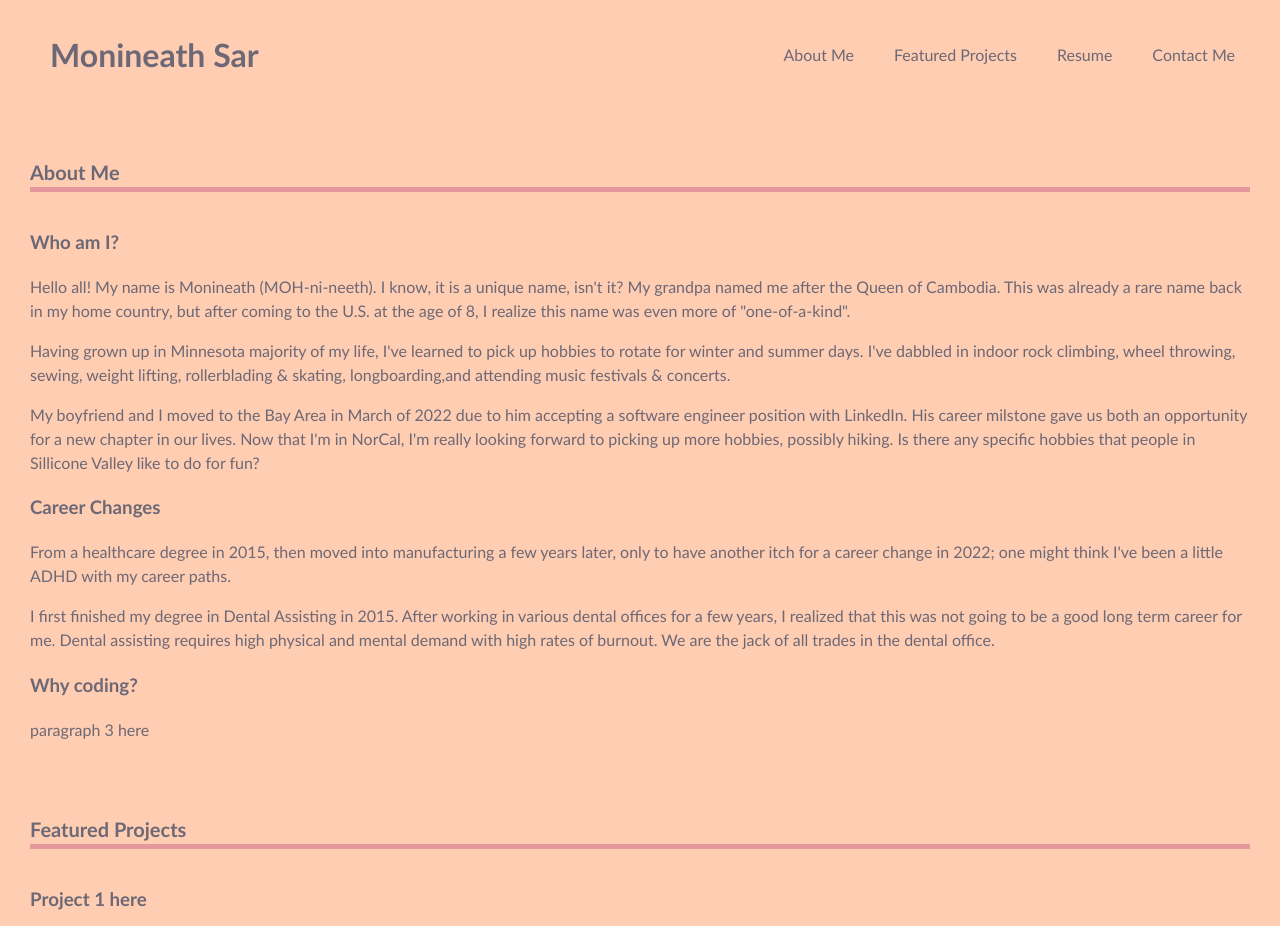
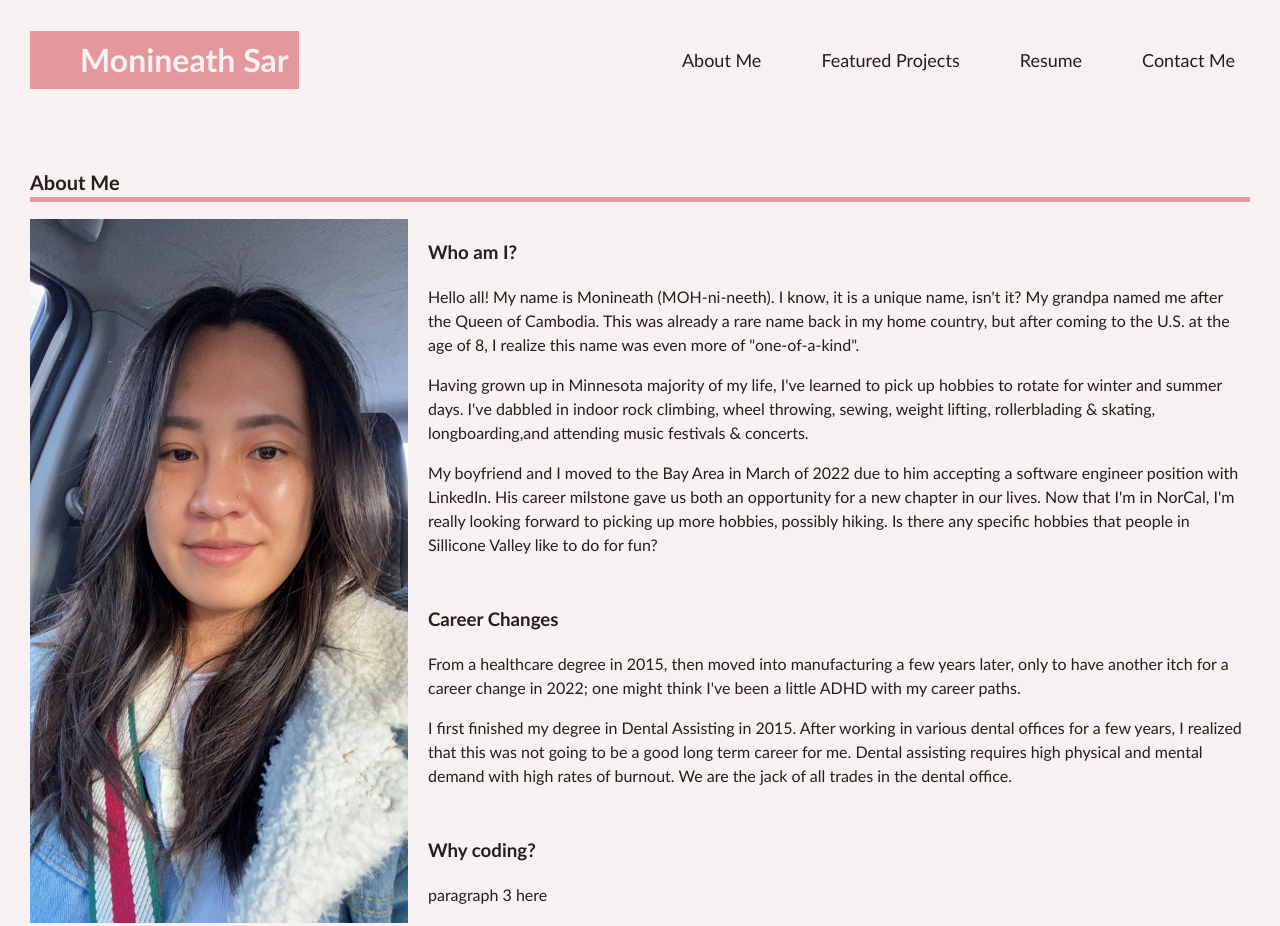
Before and after one commit to monineathsar/Challenge-2, a plain HTML site: page Challenge-2.html in a window 1280 px wide. Shown: the top 926 px of the page. Drawn offline with Linux system fonts and the light colour scheme.

Commit message:
CSS styling & pic

```diff
--- a/Challenge-2.html
+++ b/Challenge-2.html
@@ -22,12 +22,14 @@
     </header>
     <main>
         <!--"About me" container-->
-        <section id="about" class="aboutMe-section">
+        <section id="about" class="page-section">
             <h2>About Me</h2>
             <!--tab links-->
-            <div>
+            <div class="aboutMeDiv">
+                <img src="./assets/images/profilePic.JPG" alt="Monineath Sar" width="378px" height="704px">
                 <!--"Who am I" paragraph-->
-                <section id="who" class="tabcontent">
+                <div class="aboutMeSection">
+                    <section id="who">
                         <h3>Who am I?</h3>
                         <p>
                             Hello all! My name is Monineath (MOH-ni-neeth). I know, it is a unique name, isn't it? My grandpa named me after the Queen of Cambodia. This was already a rare name back in my home country, but after coming to the U.S. at the age of 8, I realize this name was even more of "one-of-a-kind".
@@ -40,7 +42,7 @@
                         </p>
                     </section>
                     <!--"work history" paragraph-->
-                <section id="work" class="tabcontent">
+                    <section id="work">
                         <h3>Career Changes</h3>
                         <p>
                             From a healthcare degree in 2015, then moved into manufacturing a few years later, only to have another itch for a career change in 2022; one might think I've been a little ADHD with my career paths.
@@ -50,12 +52,13 @@
                         </p>
                     </section>
                     <!--"why coding" paragraph-->
-                <section id="why" class="tabcontent">
+                    <section id="why">
                         <h3>Why coding?</h3>
                         <p>
                             paragraph 3 here
                         </p>
                     </section>
+                </div>
             </div>
         </section>
         <!--Featured Projects Container-->
--- a/assets/css/style-chal2.css
+++ b/assets/css/style-chal2.css
@@ -1,12 +1,12 @@
-*{
-    box-sizing: border-box;
+* {
+
 }
 body {
     margin: 0;
     padding: 0;
     font-family: 'Trebuchet MS', 'Lucida Sans Unicode', 'Lucida Grande', 'Lucida Sans', Arial, sans-serif;
-    color: #6D6875;
-    background-color: #FFCDB2;
+    color: #271D1B;
+    background-color: #F8F1F1;
     line-height: 1.5;
 }
 
@@ -15,28 +15,30 @@ header {
     display: flex;
     flex-direction: row;
     justify-content: space-between;
-    flex-wrap: wrap;
+    flex-wrap: nowrap;
     align-items: center;
 }
 header h1 {
-    color: #6D6875;
-    margin-left: 20px;
+    color: #F8F1F1;
+    padding: 5px 10px 5px 50px;
+    background-color: #E5989B;
 
 }
-nav {
+header nav {
     display: flex;
     flex-direction: row;
-    flex-wrap: nowrap;
-    border-bottom: #B5838D;
-
+    flex-wrap: wrap;
+    font-size: large;
+    margin-left: 30px;
+    padding: 15px;
 }
 
 nav a {
+    margin-left: 30px;
+    padding: 15px;
     text-decoration: none;
-    padding: 10px;
-    color: #6D6875;
-    margin-right: 20px;
-    background-position: bottom;
+    color: #271D1B;
+    border-bottom: #B5838D;
 }
 
 main {
@@ -52,35 +54,31 @@ main {
     padding: 10px;
 }
 
-.aboutMe-section {
-    display: flex;
-    flex-direction: column;
-    flex-wrap:nowrap;
-    margin: 20px;
-    padding: 10px;
-}
-
-.page-section h2, .aboutMe-section h2 {
+.page-section h2 {
     border-bottom: 5px solid #E5989B;
     font-size: 20px;
 }
 
-.page-section h3 {
+.aboutMeDiv {
+    display: flex;
+    justify-content: flex-start;
+    flex-direction: row;
+    flex-wrap: nowrap;
+}
 
+.aboutMeSection {
+    display: flex;
+    justify-content: space-between;
+    flex-direction: column;
+    flex-wrap: nowrap;
+    align-items: flex-start;
+    margin-left: 20px;
 }
 
 div a {
-    text-decoration: none;
-    padding: 0px;
-    color: #6D6875;
-    margin-right: 20px;
-}
-
-.div-aboutMe {
-    display: flex;
-    background-color: #FFCDB2;
-}
-
-@media screen {
+    align-items: center;
+    margin: 20px;
+    padding: 20px;
+    color: #271D1B;
 
 }
```
Also changed, not shown: assets/images/profilePic.JPG (added), 1 other file. Lines whose indentation alone changed are shown as unchanged.
